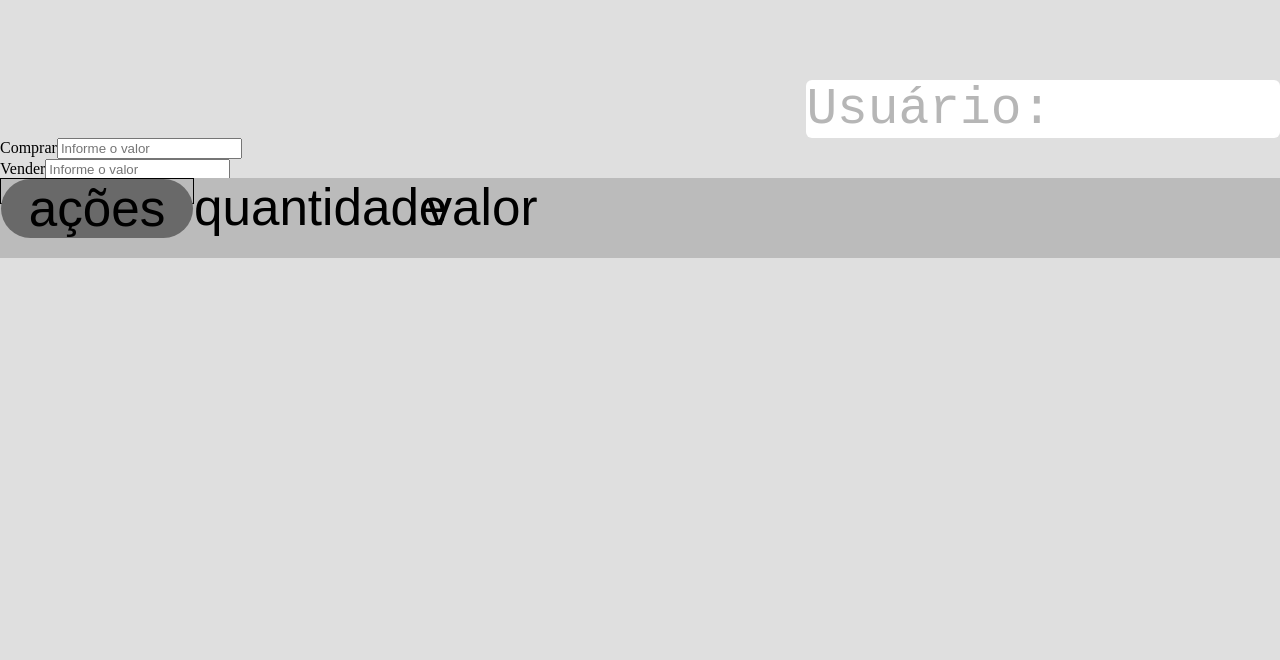
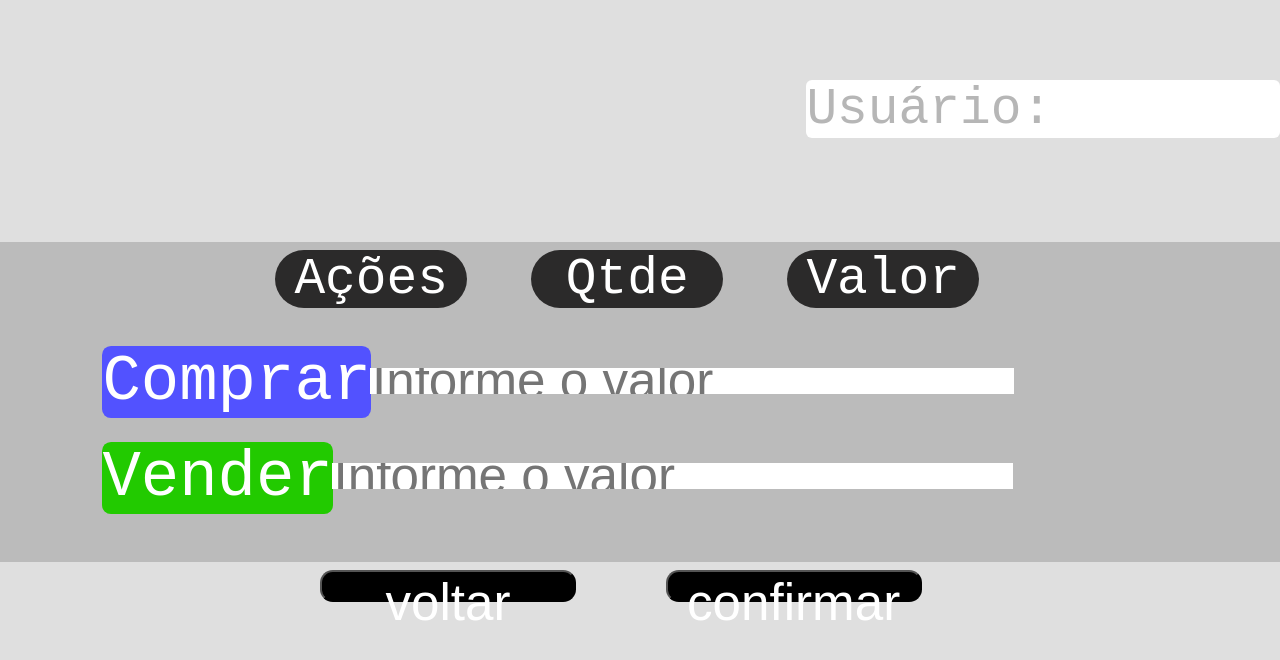
Before and after one commit to sergio3213/sistema-investimento, a website: page front-end/PageComprarVender.html in a window 1280 px wide. Drawn offline with Linux system fonts and the light colour scheme.

Commit message:
ate o css da pagina deposito retirada

```diff
--- a/front-end/ComprarVender.js
+++ b/front-end/ComprarVender.js
@@ -10,12 +10,15 @@ JWTCodCliente = tokenDecoded.codCliente;
 JWTuser = tokenDecoded.user;
 JWTSaldoCliente = tokenDecoded.saldo;
 acao = document.createElement("div");
+acao.style = "position:relative;top:2vh;background-color:orange;font-family: Josefin Sans;font-size:2.5vh;border-radius:3vw;"
 acao.innerHTML = parameterNomeAcao;
 
 quantidade = document.createElement("div");
+quantidade.style = "position:relative;top:2vh;background-color:rgb(151, 151, 151);border-radius:4vw;font-family: Josefin Sans;font-size:2.5vh;"
 quantidade.innerHTML = parameterQuantidade;
 
 valor = document.createElement("div");
+valor.style = "position:relative;top:2vh;background-color:black;color:white;border-radius:4vw;font-family: Josefin Sans;font-size:2.5vh;"
 valor.innerHTML = parameterValor;
 
 document.querySelector("#actions").appendChild(acao);
--- a/front-end/PageComprarVender.css
+++ b/front-end/PageComprarVender.css
@@ -16,13 +16,13 @@ body {
   background-color: rgb(255, 255, 255);
 }
 
-#quadroComprarVenderAcao{
-    border:0px solid black;
-    background-color: rgb(187, 187, 187);
-    position: relative;
-    top:15vh;
+#quadroComprarVenderAcao {
+  border: 0px solid black;
+  background-color: rgb(187, 187, 187);
+  position: relative;
+  top: 23vh;
+  height: 40vh;
 }
-
 
 #myActions {
   border: 0px solid black;
@@ -32,43 +32,127 @@ body {
   top: 0;
   display: flex;
   flex-direction: row;
-
 }
 
 #actions {
-  border: 1px solid black;
+  border: 0px solid black;
   width: 15%;
   height: 3vh;
   text-align: center;
+  position: relative;
+  left: 21.5vw;
+  top: 1vh;
 }
 
 #quantidade {
   border: 0px solid black;
   width: 15%;
   text-align: center;
+  position: relative;
+  left: 26.5vw;
+  top: 1vh;
 }
 
 #valor {
   border: 0px solid black;
   width: 15%;
   text-align: center;
+  position: relative;
+  left: 31.5vw;
+  top: 1vh;
 }
 
-
-#acoesTitle{
-    font-family: "Josefin Sans", sans-serif;
-    font-size:4vw;
-    background-color:rgb(105, 105, 105);
-    border-radius:3vw;
-    border:0px solid yellow;
+#acoesTitle {
+  font-family: "Courier New", Courier, monospace;
+  font-size: 4vw;
+  color: white;
+  background-color: rgb(43, 42, 42);
+  border-radius: 3vw;
+  border: 0px solid yellow;
 }
 
-#quantidadeTitle{
-    font-family: "Josefin Sans", sans-serif;
-    font-size:4vw;
+#quantidadeTitle {
+  color: white;
+  background-color: rgb(43, 42, 42);
+  border-radius: 3vw;
+  font-family: "Courier New", Courier, monospace;
+  font-size: 4vw;
 }
 
-#valorTitle{
-    font-family: "Josefin Sans", sans-serif;
-    font-size:4vw;
+#valorTitle {
+  color: white;
+  font-family: "Courier New", Courier, monospace;
+  font-size: 4vw;
+  background-color: rgb(43, 42, 42);
+  border-radius: 3vw;
 }
+
+#spanComprarTitle {
+  position: relative;
+  top: 3vh;
+  left: 8vw;
+  background-color: rgb(82, 82, 255);
+  border-radius: 0.7vw;
+  color: white;
+  font-size: 5vw;
+  font-family: "Courier New", Courier, monospace;
+}
+
+#spanVenderTitle {
+  position: relative;
+  top: 6vh;
+  left: 8vw;
+  background-color: rgb(34, 202, 0);
+  border-radius: 0.7vw;
+  color: white;
+  font-size: 5vw;
+  font-family: "Courier New", Courier, monospace;
+}
+
+#textComprar {
+  position: relative;
+  border: 0px;
+  top: 2.9vh;
+  left: 7.9vw;
+  font-size: 4vw;
+  width: 50vw;
+  height: 3vh;
+}
+
+#textVender {
+  position: relative;
+  border: 0px;
+  top: 5.8vh;
+  left: 7.9vw;
+  font-size: 4vw;
+  width: 52.9vw;
+  height: 3vh;
+}
+
+#divButtons {
+  position:relative;
+  top:13vh;
+  border: 0px solid black;
+}
+
+#buttonVoltar{
+  position:relative;
+  left:25vw;
+  background-color: black;
+  font-size:4vw;
+  border-radius:1vw;
+  color:white;
+  width:20vw;
+  height:4vh;
+}
+
+#buttonConfirmar{
+  position:relative;
+  left:32vw;
+  background-color: black;
+  font-size:4vw;
+  border-radius:1vw;
+  color:white;
+  width:20vw;
+  height:4vh;
+}
--- a/front-end/PageComprarVender.html
+++ b/front-end/PageComprarVender.html
@@ -3,6 +3,9 @@
   <script src="axios.min.js"></script>
   <script src="jwt-decode.js"></script>
     <title></title>
+    <link rel="preconnect" href="https://fonts.googleapis.com">
+    <link rel="preconnect" href="https://fonts.gstatic.com" crossorigin>
+    <link href="https://fonts.googleapis.com/css2?family=Josefin+Sans&display=swap" rel="stylesheet">
   <link rel="stylesheet" type="text/css" href="PageComprarVender.css">
 </head>
 <body>
@@ -11,27 +14,29 @@
   <div id="quadroComprarVenderAcao">
     <div id="myActions">
         <div id="actions">
-          <div id="acoesTitle">ações</div>
+          <div id="acoesTitle">Ações</div>
         </div>
         <div id="quantidade">
-          <div id="quantidadeTitle">quantidade</div>
+          <div id="quantidadeTitle">Qtde</div>
         </div>
         <div id="valor">
-          <div id="valorTitle">valor</div>
+          <div id="valorTitle">Valor</div>
         </div>
     </div>
-  </div>
+
 
     <div>
 
         <div>
-            <span>Comprar</span><input id="textComprar" type="text" placeholder="Informe o valor">
+            <span id="spanComprarTitle">Comprar</span><input id="textComprar" type="text" placeholder="Informe o valor">
         </div>
         <div>
-            <span>Vender</span><input id="textVender" type="text" placeholder="Informe o valor">
+            <span id="spanVenderTitle">Vender</span><input id="textVender" type="text" placeholder="Informe o valor">
         </div>
-        <div><button>voltar</button><button onclick="comprarVender()">confirmar</button></div>
+        <div id="divButtons"><button id="buttonVoltar">voltar</button><button id="buttonConfirmar"onclick="comprarVender()">confirmar</button></div>
     </div>
+
+  </div>
 
 
 
--- /dev/null
+++ b/front-end/paginaDepositoRetirada.css
@@ -0,0 +1,87 @@
+body {
+  margin: 0px;
+  background-color: rgb(223, 223, 223);
+}
+
+#username {
+  position: relative;
+  top: 10vh;
+  left: 63vw;
+  width: 37vw;
+  font-size: 4vw;
+  color: rgb(182, 182, 182);
+  font-family: "Courier New", Courier, monospace;
+  border: 0px solid black;
+  border-radius: 6px;
+  background-color: rgb(255, 255, 255);
+}
+
+#divSaldoEmConta {
+  font-family: "Courier New", Courier, monospace;
+  position: relative;
+  display: flex;
+  align-items: center;
+  text-align: center;
+  top: 20vh;
+  height: 8vh;
+  font-size: 6vw;
+  background-color: rgb(172, 172, 172);
+}
+
+#divButtonDepositoRetirada {
+  position: relative;
+  top: 25vh;
+  border: 0px solid black;
+  text-align: center;
+}
+
+#buttonDepósito {
+  color: white;
+  font-size: 4vw;
+  background-color: rgb(101, 101, 255);
+  border-radius: 0.9vw;
+  width: 18vw;
+  height: 4vh;
+}
+
+#buttonRetirada {
+  color: white;
+  font-size: 4vw;
+  background-color: green;
+  border-radius: 0.9vw;
+  width: 18vw;
+  height: 4vh;
+}
+
+#inputInformeValor {
+  position: relative;
+  left: 20vw;
+  top: 31vh;
+  width: 60vw;
+  height: 3vh;
+  font-size: 4vw;
+}
+
+#divButtonVoltarConfirmar {
+  position: relative;
+  top: 38vh;
+  text-align: center;
+}
+
+#buttonVoltar {
+  color: white;
+  font-size: 4vw;
+  background-color:black;
+  border-radius: 0.9vw;
+  width: 18vw;
+  height: 4vh;
+}
+
+#buttonConfirmar {
+  color: white;
+  font-size: 4vw;
+  background-color:black;
+  border-radius: 0.9vw;
+  width: 19vw;
+  height: 4vh;
+}
```
Also changed, not shown: front-end/depositoRetirada.html (added, +27 -0 lines), front-end/depositoRetirada.js (added, +12 -0 lines).
